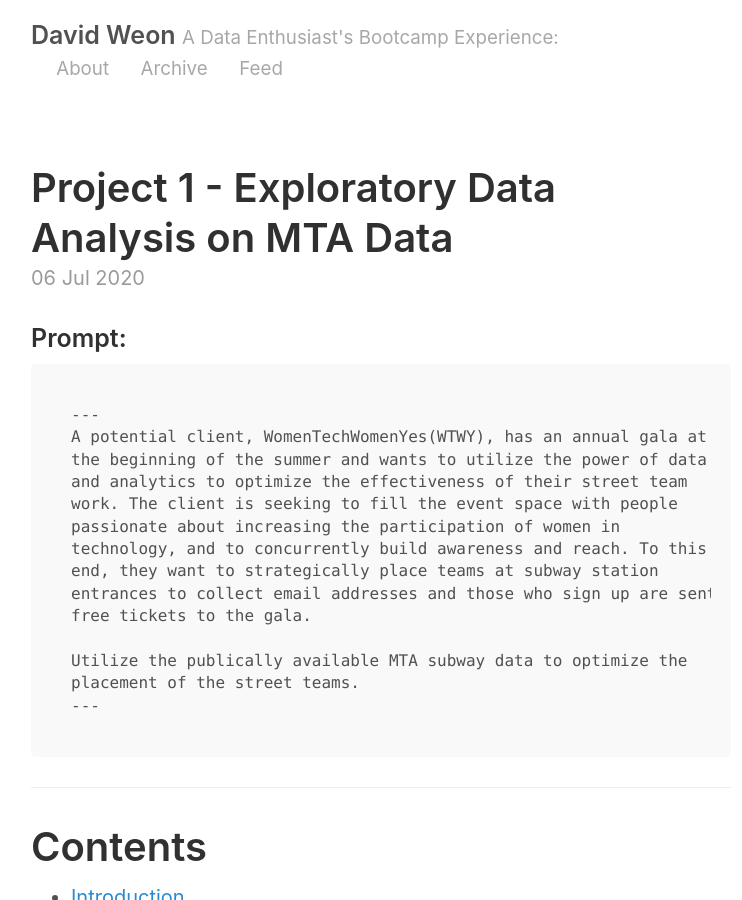
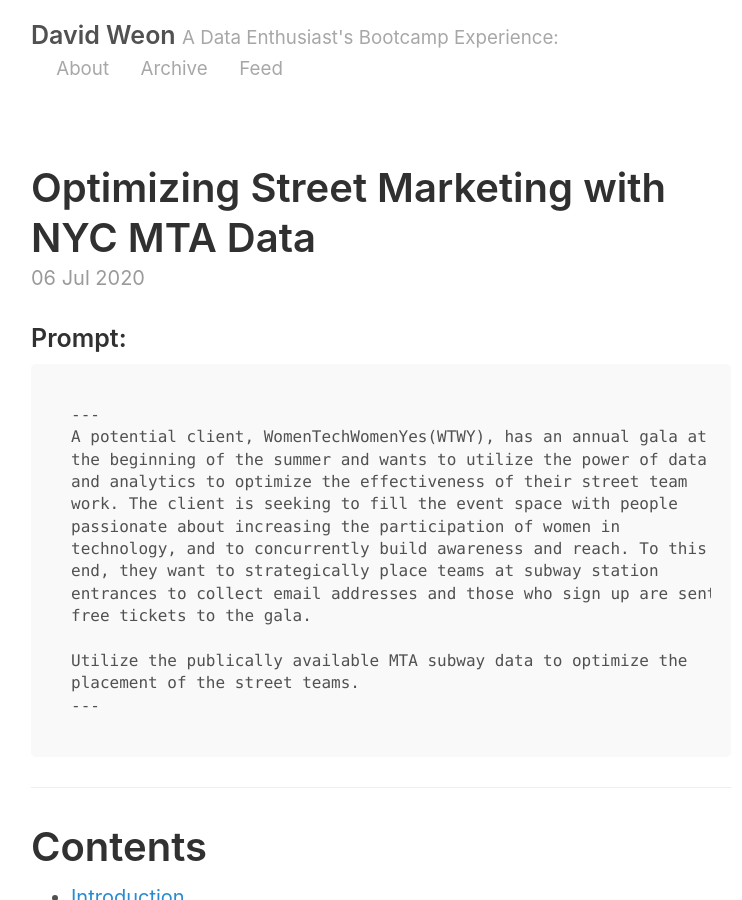
Before and after one commit to eunchanity/eunchanity.github.io, a Jekyll site: the page built from _posts/2020-07-06-Project-1-MTA.md, in a window 1280 px wide and 900 px high. Shown: the whole window, without its empty margins (259-1001 px from the left). Built offline with Jekyll 4.4.1, drawn with Linux system fonts in a browser that asks for light colours.

Commit message:
new title

```diff
--- a/_posts/2020-07-06-Project-1-MTA.md
+++ b/_posts/2020-07-06-Project-1-MTA.md
@@ -1,6 +1,6 @@
 ---
 layout: post
-title: Project 1 - Exploratory Data Analysis on MTA Data
+title: Optimizing Street Marketing with NYC MTA Data
 ---
 
 ### Prompt:
```
